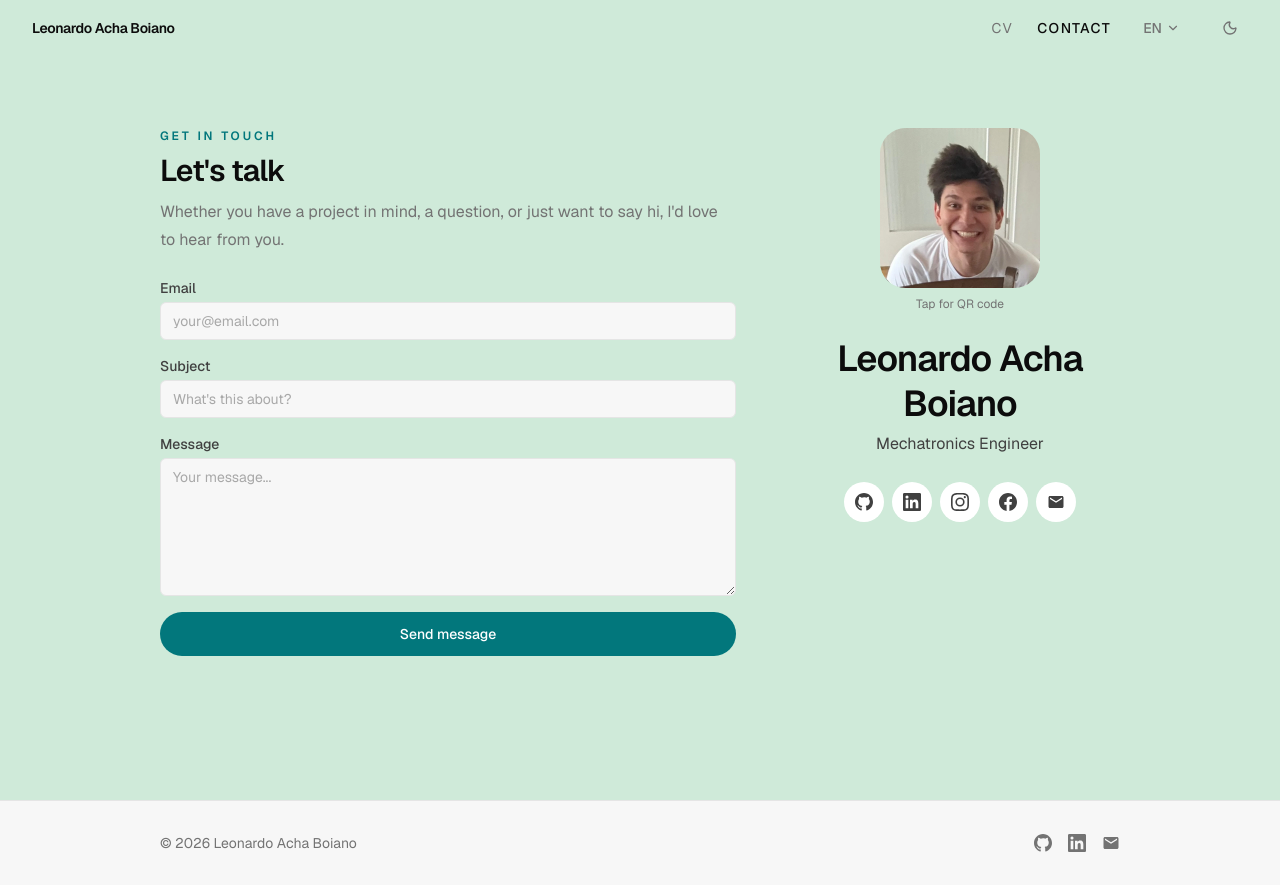
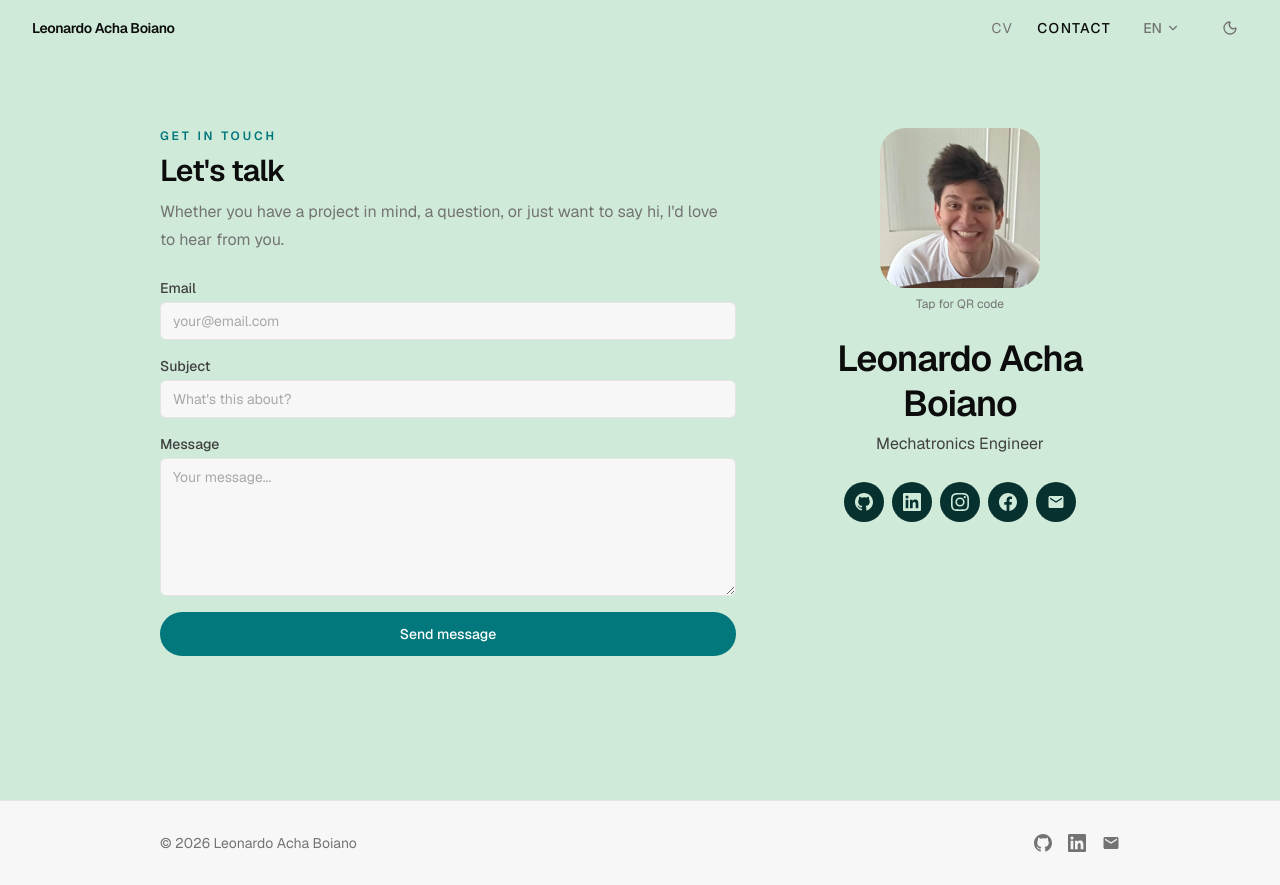
Before and after one commit to leonardoAB1/leonardoachaboiano.com, a Next.js app: page /en/contact in a window 1280 px wide. Built offline with nearby package versions, Linux system fonts and the light colour scheme.

Commit message:
style: deepen contact qr squircle and social chips for contrast

```diff
--- a/src/app/[locale]/(marketing)/contact/page.tsx
+++ b/src/app/[locale]/(marketing)/contact/page.tsx
@@ -114,12 +114,13 @@ export default async function ContactPage({
               <ProfileQrToggle
                 photoSrc="/images/headshot.webp"
                 photoAlt={siteConfig.name}
-                qrSrc="/images/contact-qr.png"
                 qrAlt={t("qrAlt")}
                 tapHint={t("tapHint")}
                 qrCaption={t("qrCaption")}
                 showQrLabel={t("showQr")}
                 showPhotoLabel={t("showPhoto")}
+                qrBgClassName="bg-[#06312f]"
+                qrColorClassName="text-[#cfead9]"
               />
 
               {/* Name leads the card (page h1) */}
@@ -132,7 +133,8 @@ export default async function ContactPage({
                 </Text>
               </div>
 
-              {/* Social icons - chips on surface-0 so they read on the panel */}
+              {/* Social icons - deep-teal chips with light icons, matching the
+                  QR squircle */}
               <ul className="flex items-center gap-2">
                 {socialIcons.map((social) => (
                   <li key={social.id}>
@@ -145,7 +147,7 @@ export default async function ContactPage({
                           ? undefined
                           : "noopener noreferrer"
                       }
-                      className="flex size-10 items-center justify-center rounded-full bg-surface-0 text-ink-2 transition-colors duration-150 hover:text-brand"
+                      className="flex size-10 items-center justify-center rounded-full bg-[#06312f] text-[#cfead9] transition-opacity duration-150 hover:opacity-80"
                     >
                       <social.Icon size={18} />
                     </a>
```
